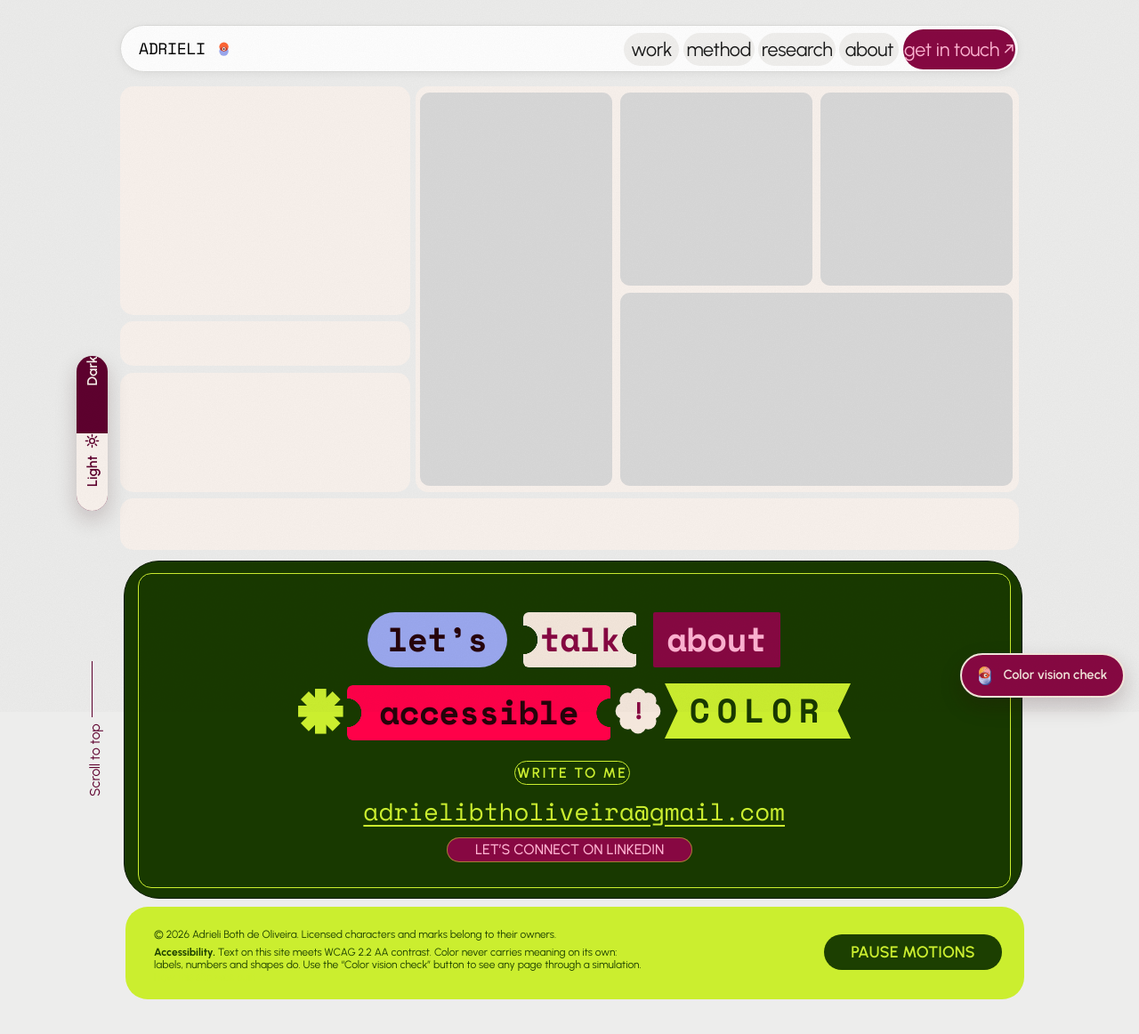
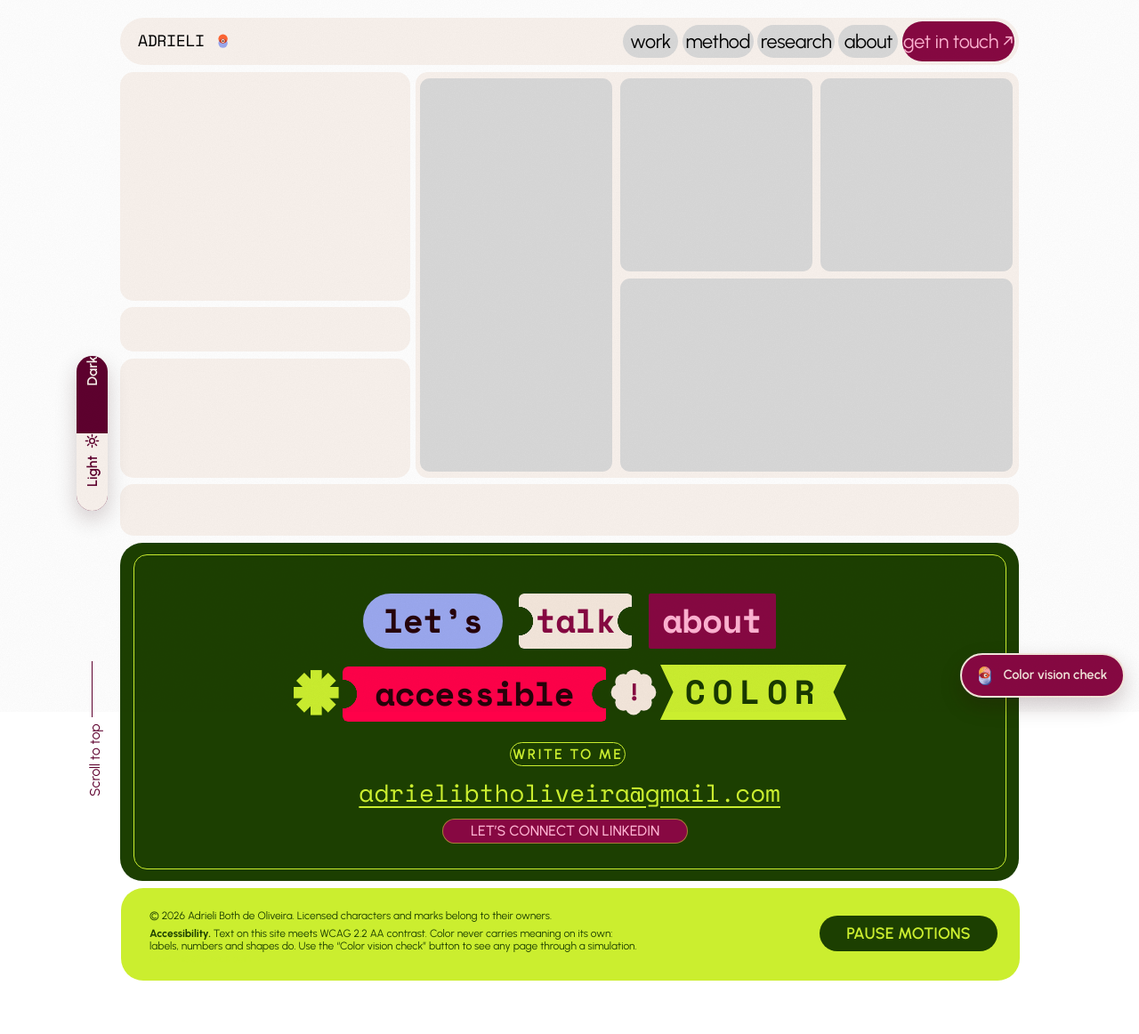
Before and after one commit to adrielioliveira/adrieli.com.br, a plain HTML site: page index.html in a window 1280 px wide. Shown: the whole page at 89% size. Drawn offline with Linux system fonts and the light colour scheme.

Commit message:
Home: desktop matches the Figma frame under the light default theme
Light-theme rules (white page padding, nav, sections and contact margins)
were overriding the frame layout. Repeated the frame values with equal
specificity so the desktop home matches "Layout do Site (geral)" again.

Claude-Session: https://claude.ai/code/session_01CNSycsoiJ7VY15HarVnqcG

```diff
--- a/style.css
+++ b/style.css
@@ -1955,3 +1955,15 @@ body.pagina-paineis #work { display: none; }
   body:not(.pagina-paineis) .capitulo { margin: 16px; padding: clamp(40px, 5vw, 72px) clamp(32px, 4vw, 64px); background: #F9F2ED; border-radius: 50px; border: 0; }
   body:not(.pagina-paineis) .capitulo:last-of-type { border: 0; }
 }
+
+/* Home, desktop: vence as regras do tema claro (mesma especificidade, posicionadas depois) para bater com o frame */
+@media (min-width: 1000px) {
+  :root:not([data-tema="escuro"]) body.pagina-paineis { background: #FFFFFF; padding: 0; }
+  :root:not([data-tema="escuro"]) body.pagina-paineis .topo { padding: 0; }
+  :root:not([data-tema="escuro"]) body.pagina-paineis .nav { background: #F9F2ED; border: 0; box-shadow: none; border-radius: calc(var(--u) * 33.325); }
+  :root:not([data-tema="escuro"]) body.pagina-paineis .nav-links a:not(.btn) { background: #D9D9D9; color: #000; padding: 0; border-radius: calc(var(--u) * 27.771); }
+  :root:not([data-tema="escuro"]) body.pagina-paineis .nav-links a:not(.btn):hover { background: #D9D9D9; }
+  :root:not([data-tema="escuro"]) body.pagina-paineis main > section { border: 0; margin: 0; border-radius: 0; background: transparent; overflow: visible; }
+  :root:not([data-tema="escuro"]) body.pagina-paineis .hero { margin: 0; }
+  :root:not([data-tema="escuro"]) body.pagina-paineis #contact { margin: 0; border: 0; border-radius: calc(var(--u) * 25); background: #1C3F01; }
+}
```
